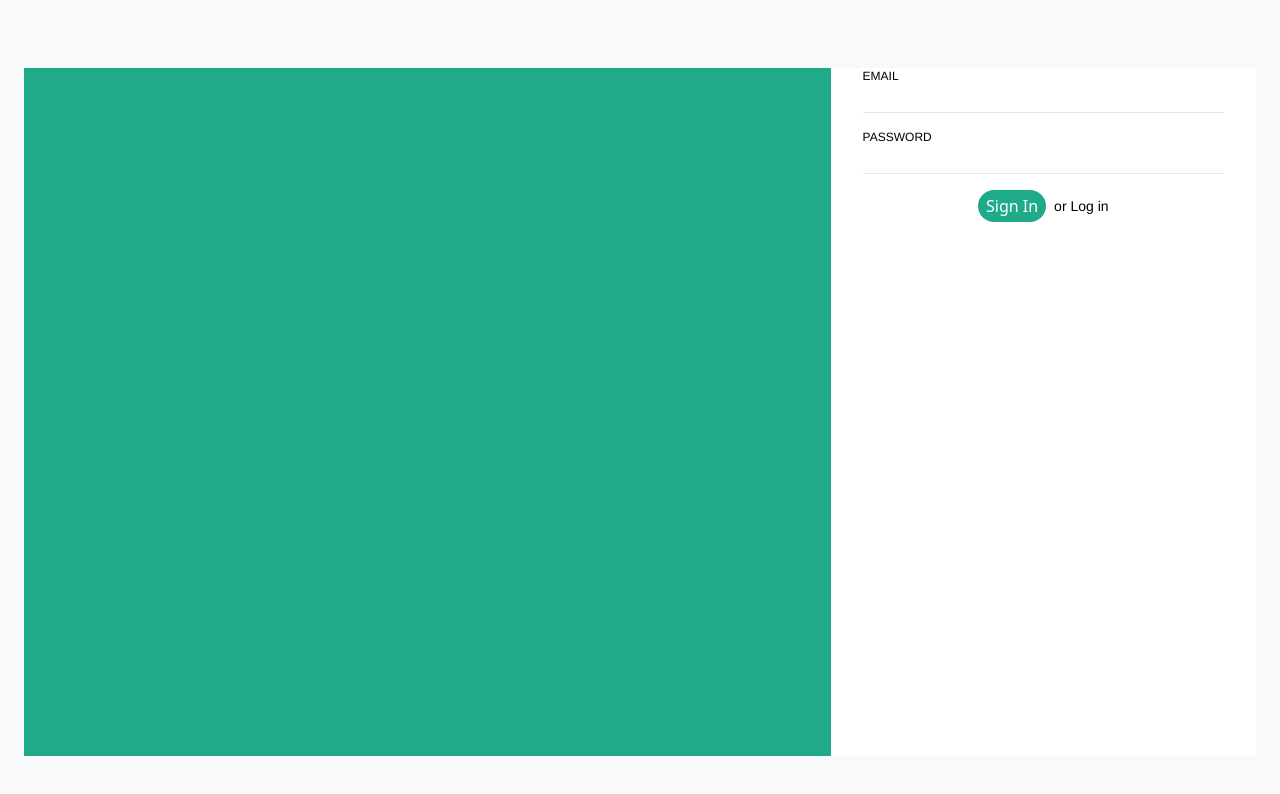
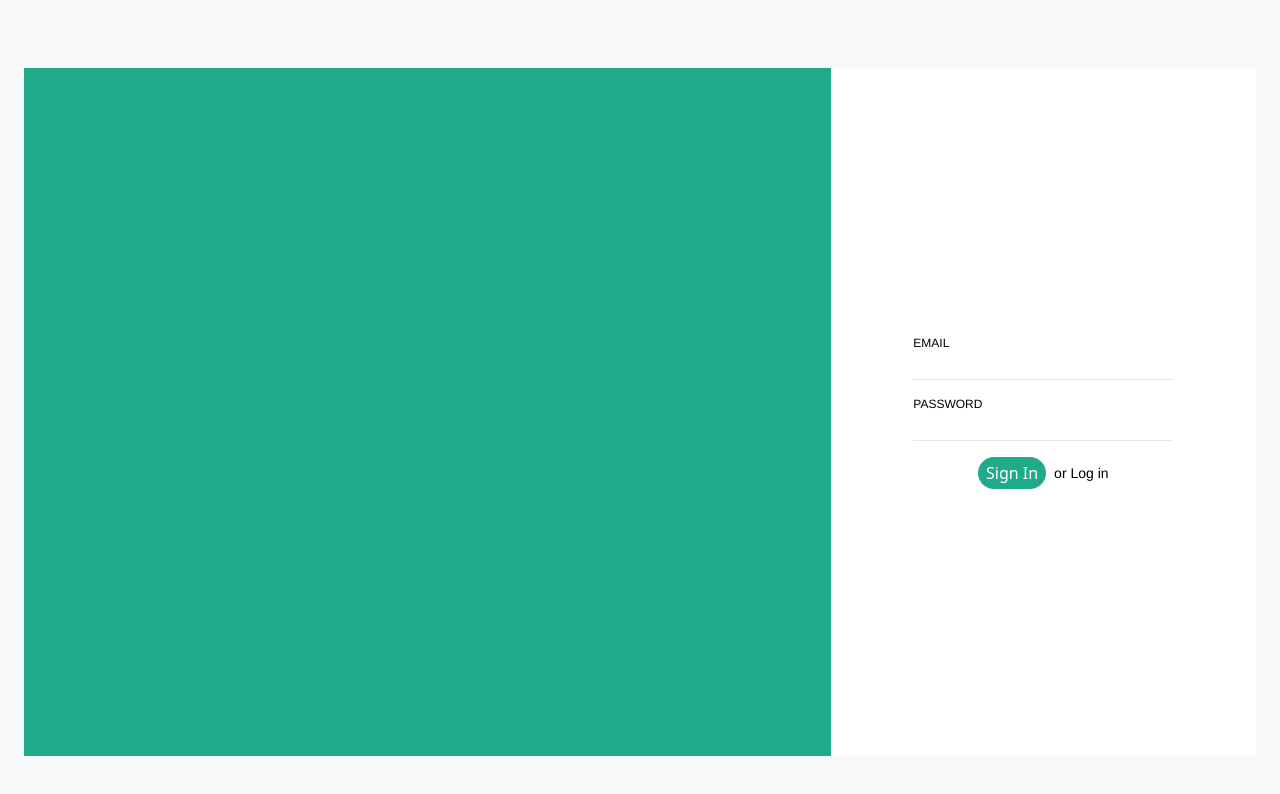
Before and after one commit to doubleyooz/react-chart-dashboard, a React (Create React App) app: page /sign-in in a window 1280 px wide. Shown: the top 794 px of the page. Built offline with nearby package versions, Linux system fonts and the light colour scheme.

Commit message:
chore: centralize sign-in form

```diff
--- a/src/pages/SignIn.tsx
+++ b/src/pages/SignIn.tsx
@@ -46,7 +46,7 @@ const SignIn: FC = () => {
         <div className="flex justify-center h-screen py-14 ">
             <div className="hidden md:flex w-full bg-skin-detail_1"></div>
             <form
-                className="flex flex-col gap-4 bg-skin-white min-w-min w-2/4 px-8"
+                className="flex flex-col items-center justify-center gap-4 bg-skin-white min-w-min w-2/4 px-8"
                 onSubmit={handleSubmit(onSubmit)}
             >
                 <div className="flex flex-col">
```
